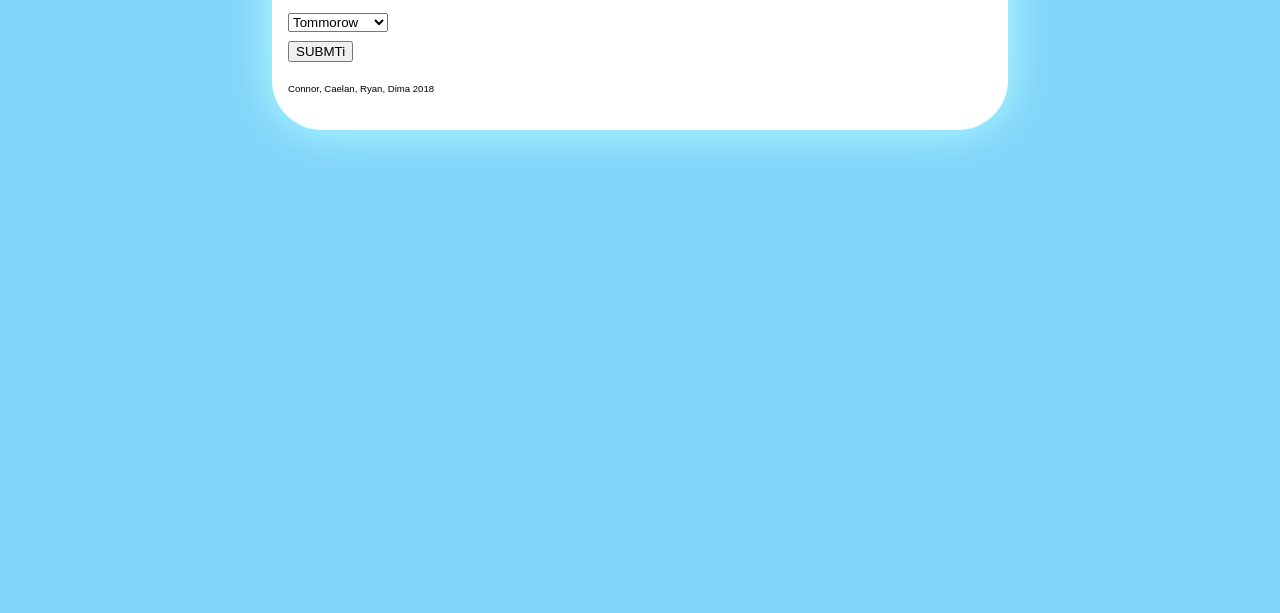
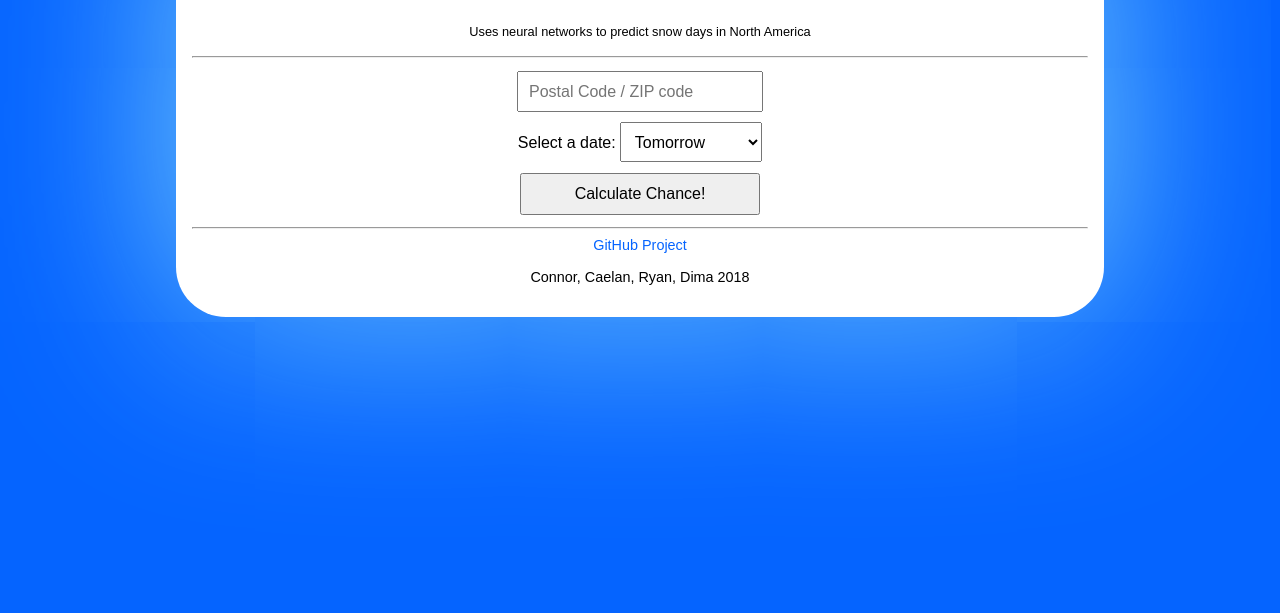
Before and after one commit to cnnr-adams/Snow-day-predictor-frontend, a website: page index.html in a window 1280 px wide. Shown: the part 187-800 px from the top of the page. Drawn offline with Linux system fonts and the light colour scheme.

Commit message:
It looks good now but the submit button is boring again

```diff
--- a/css/styles.css
+++ b/css/styles.css
@@ -1,5 +1,5 @@
 html {
-    background-color:#81d4fa;
+    background-color:#0564ff;
     font-family: 'Source Sans Pro', sans-serif;
 }
 body {
@@ -8,21 +8,58 @@ body {
 }
 #container {
     background-color:#fff;
-    line-height: 180%;
+    line-height: 320%;
     border-radius: 50px;
-	box-shadow: 0px 0px 50px 0px #b6ffff;
-	width: 55%;
-    margin: 2em;
+    box-shadow: 0px 0px 200px 0px #81d4fa;
+	width: 70%;
+    margin: 5em;
     padding: 1em;
 	margin-left: auto;
-	margin-right: auto;
+    margin-right: auto;
+    text-align: center;
+}
+#percent {
+    padding: 0.8em;
+    font-size: 5em;
+}
+ul {
+    text-decoration: none;
+}
+a {
+    color: #0564ff;
+    text-decoration: none;
+}
+input {
+    width: 222px;
+    padding: 0.6em;
+    font-size: 1em;
+}
+button {
+    width: 240px;
+    padding: 0.6em;
+    font-size: 1em;
+}
+select {
+    width: 142px;
+    padding: 0.6em;
+    font-size: 1em;
+}
+#motto {
+    line-height: 120%;
+    font-size: 0.8em;
+}
+#logo {
+    font-size: 2em;
 }
 #header {
 
 }
 #content {
-
+}
+#result {
+    line-height: 170%;
 }
 #footer {
-    font-size: 0.6em;
+    line-height: 120%;
+    font-size: 0.9em;
 }
--- a/index.html
+++ b/index.html
@@ -5,7 +5,7 @@
 <head>
     <meta charset="utf-8">
 
-    <title>Snow day predictor</title>
+    <title>Snow Day Predictor</title>
     <meta name="description" content="Predicts snow days with machine learning">
     <meta name="author" content="The New Unity Project Team">
 
@@ -17,27 +17,27 @@
     <div id="container">
         <div id="header">
             <p id="logo">
-                <a href="/">Snow day predictor</a>
+                <a href="/">Snow Day Predictor</a>
+                <br><div id="motto">Uses neural networks to predict snow days in North America</div>
             </p>
         </div>
         <div id="content">
-            If it is a snow day be sure to yeet on the dabbers
-            <br>
-            <input type="text" placeholder="Postal Code" oninput="inputPostalCode(this.value)">
-            <br> Select a date
-            <br>
+            <hr>
+            <input type="text" placeholder="Postal Code / ZIP code" oninput="inputPostalCode(this.value)">
+            <br> Select a date:
             <select onchange="inputDate(this.value)">
-                <option value="1">Tommorow</option>
+                <option value="1">Tomorrow</option>
                 <option value="2">In two days</option>
                 <option value="3">In three days</option>
                 <option value="4">In four days</option>
                 <option value="5">In five days</option>
             </select>
             <br>
-            <button type="button" name="submit" onclick="submit()">SUBMTi</button>
-            <br>
+            <button type="button" name="submit" onclick="submit()">Calculate Chance!</button>
+            <hr>
         </div>
         <div id="footer">
+            <a href="https://github.com/cnnr-adams/Snow-day-predictor-frontend">GitHub Project</a>
             <p>Connor, Caelan, Ryan, Dima 2018</p>
         </div>
     </div>
--- a/index.js
+++ b/index.js
@@ -15,7 +15,8 @@ app.get("/", function (req, res) {
 app.get("/result/:postalCode/:date", function (req, res) {
     const lookup = zipcodes.lookup(req.params.postalCode.toUpperCase());
     if (!lookup) {
-        res.send(mustache.render(fs.readFileSync("./result/index.html").toString(), { data: "unknown data"}));
+        res.send(mustache.render(fs.readFileSync("./result/index.html").toString(), { data: "N/A" }));
+        return;
     }
     request(`http://api.openweathermap.org/data/2.5/forecast?lat=${lookup.latitude}&lon=${lookup.longitude}&units=metric&APPID=${apiKey}`, function (error, response, body) {
         if (error) {
@@ -52,7 +53,7 @@ app.get("/result/:postalCode/:date", function (req, res) {
                 meanTemp /= allHoursInDay.length;
             }
             cmd.get(`python ${__dirname}/predict.py ${maxTemp} ${meanTemp} ${minTemp} 0 ${rainFall} ${rainFall} ${snowFall}`, function (error, data, stderr) {
-                res.send(mustache.render(fs.readFileSync("./result/index.html").toString(), { data: data * 100 }));
+                res.send(mustache.render(fs.readFileSync("./result/index.html").toString(), { data: Math.round(data * 10000) / 100 }));
             })
         } else {
             res.sendStatus(404);
```
Also changed, not shown: result/index.html (+27 -1 lines).
